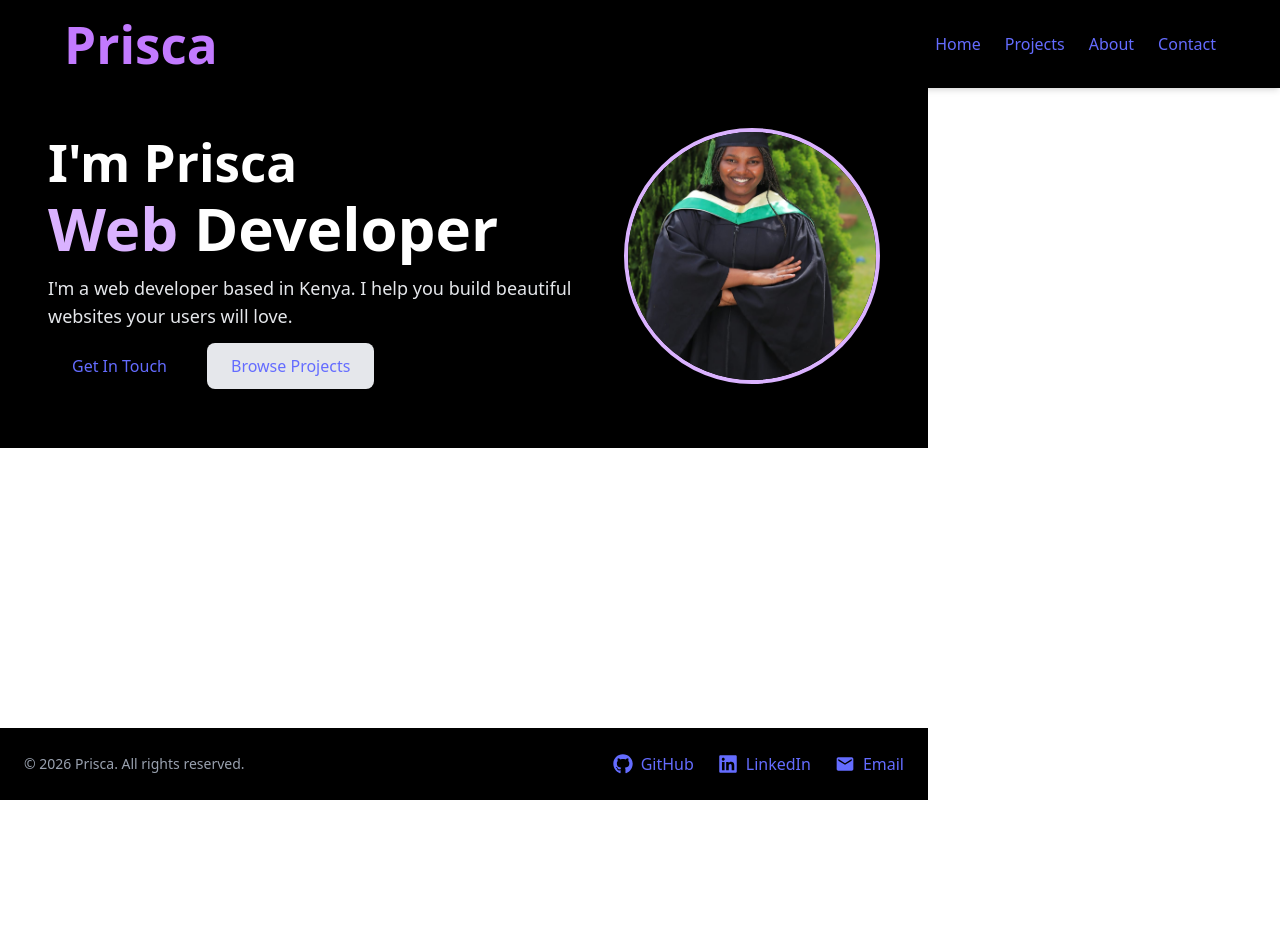
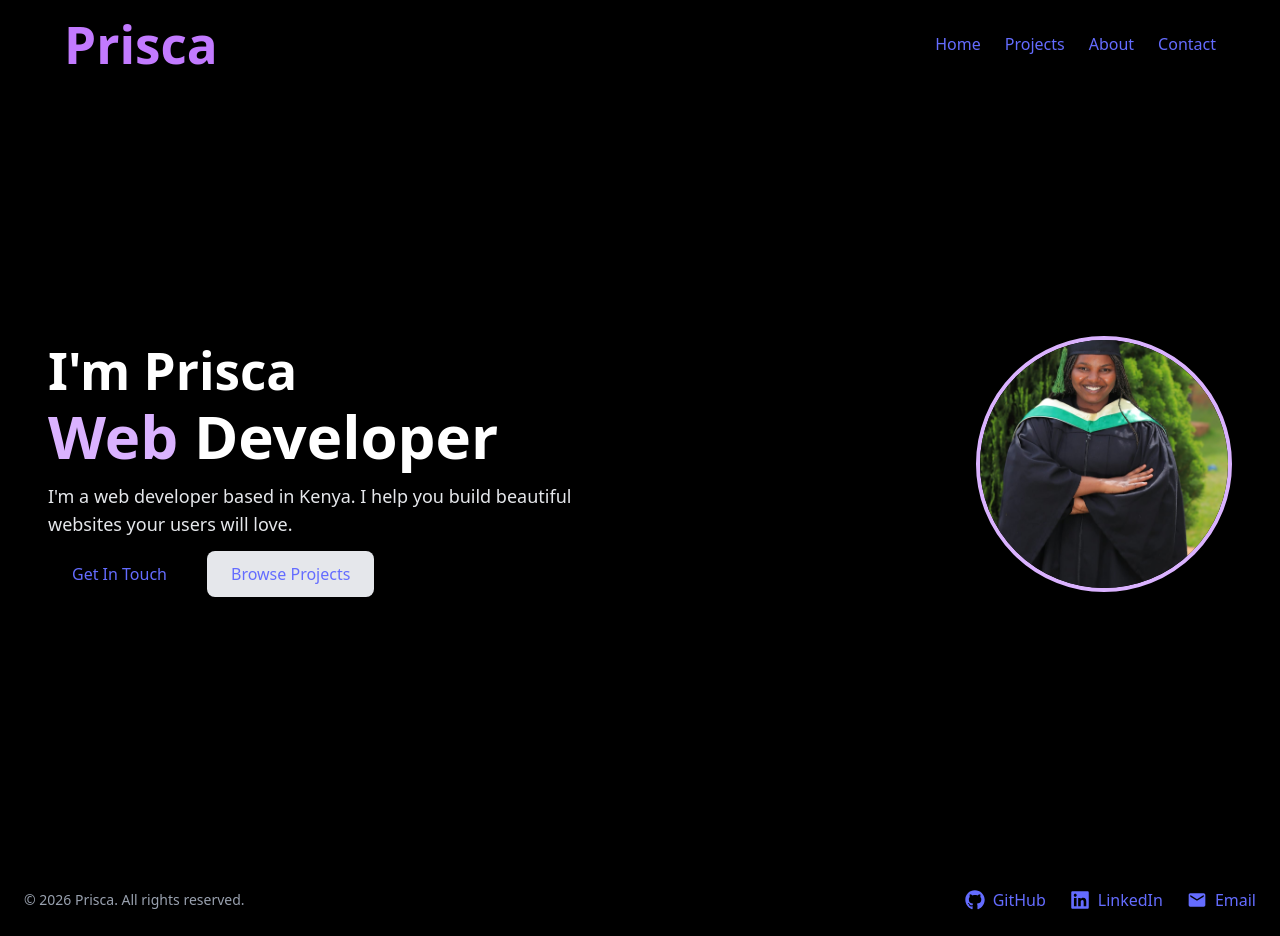
Before and after one commit to priscamuli/Prisca-space, a React (Vite) app: page / in a window 1280 px wide. Before the commit the page ends 800 px from the top, so only its background shows below. Built offline with nearby package versions, Linux system fonts and the light colour scheme.

Commit message:
added footer and social links

```diff
--- a/src/components/Footer.tsx
+++ b/src/components/Footer.tsx
@@ -3,7 +3,7 @@
 
 function Footer() {
   return (
-    <footer className="bg-black text-white py-6 mt-12">
+    <footer className="bg-black text-white py-6">
       <div className="container mx-auto px-6 flex flex-col md:flex-row items-center justify-between gap-4">
 
         {/* Copyright */}
--- a/src/pages/Home.tsx
+++ b/src/pages/Home.tsx
@@ -2,7 +2,7 @@
 import { Link } from "react-router-dom";
 function Home(){
    return (
-   <section className="w-full bg-black text-white flex flex-col md:flex-row items-center justify-between px-6 md:px-12 py-16">
+   <section className=" min-h-screen min-w-screen w-full bg-black text-white flex flex-col md:flex-row items-center justify-between px-6 md:px-12 py-16">
   {/* Text */}
   <motion.div
     initial={{ opacity: 0, x: -50 }}
```
